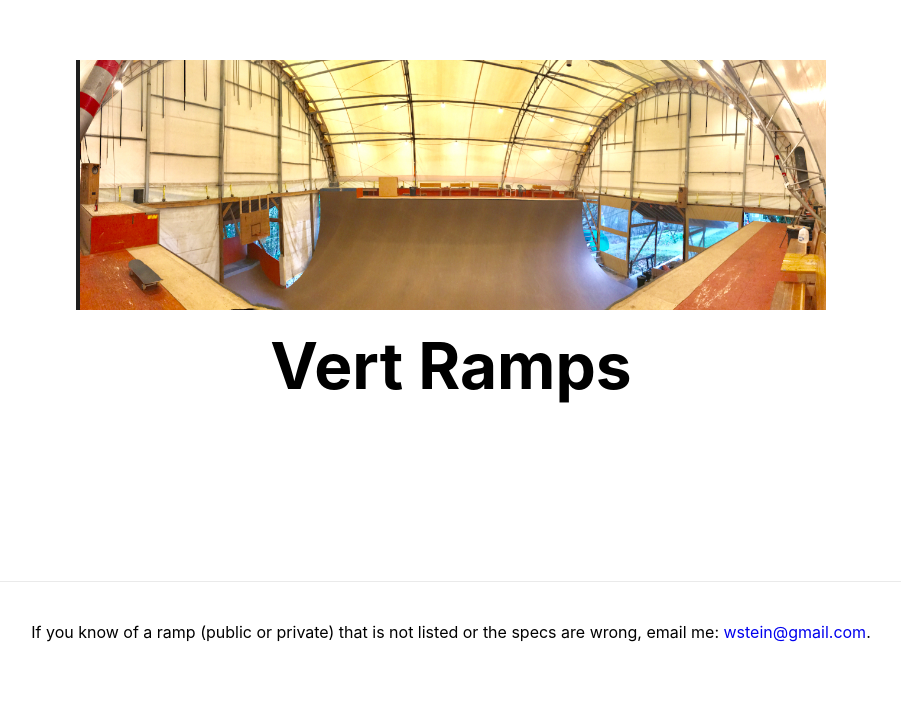
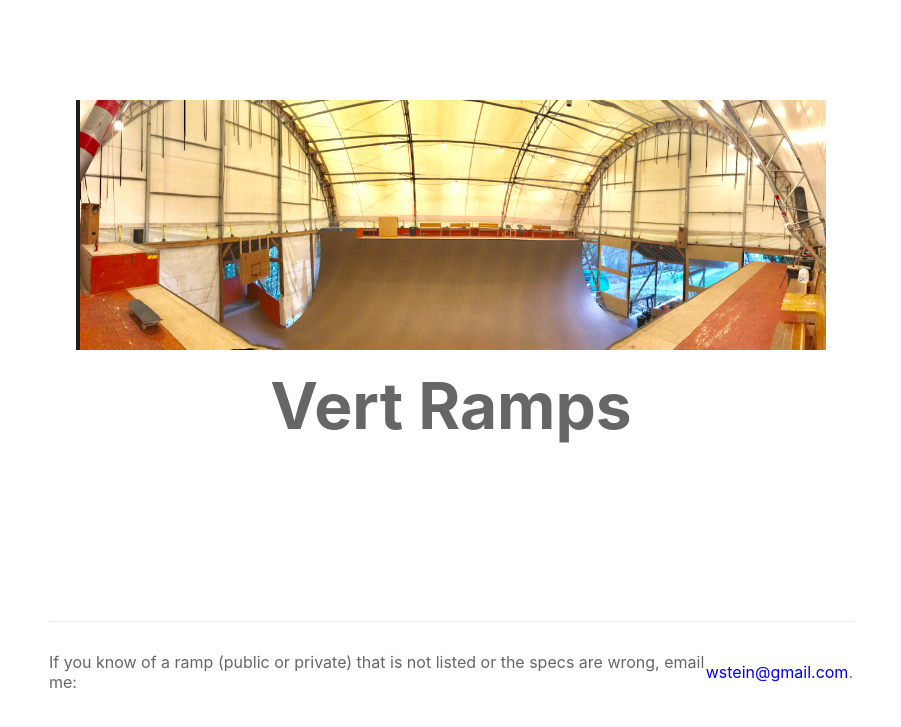
Before and after one commit to williamstein/vertramp-next, a Next.js app: page / in a window 1280 px wide. Shown: the part 119-846 px from the top of the page, without its empty margins (189-1090 px from the left). Before the commit the page ends 800 px from the top, so only its background shows below. Built offline with nearby package versions, Linux system fonts and the light colour scheme.

Commit message:
add mdx support and one sample ramp

```diff
--- a/next.config.js
+++ b/next.config.js
@@ -9,7 +9,11 @@ if (process.env.COCALC_PROJECT_ID) {
   }
 }
 
-module.exports = {
+const withMDX = require("@next/mdx")({
+  extension: /\.md?$/,
+});
+
+module.exports = withMDX({
   basePath,
   env: {
     basePath,
@@ -17,5 +21,5 @@ module.exports = {
   future: {
     webpack5: true,
   },
-  pageExtensions: ["jsx", "js", "ts", "tsx"],
-};
+  pageExtensions: ["md", "mdx", "jsx", "js", "ts", "tsx"],
+});
--- a/package.json
+++ b/package.json
@@ -7,9 +7,12 @@
     "build": "time next build",
     "start": "next start",
     "static": "NEXT_STATIC='yes' time next build && time next export",
-    "next": "BASE_PATH=/next time next build && time next export && rsync -axvH $HOME/vertramp/out/ $HOME/www/next/"
+    "export": "BASE_PATH=/next time next build && time next export && rsync -axvH $HOME/vertramp/out/ $HOME/www/next/"
   },
   "dependencies": {
+    "@mdx-js/loader": "^1.6.22",
+    "@next/mdx": "^10.1.3",
+    "gray-matter": "^4.0.2",
     "next": "10.1.3",
     "react": "17.0.2",
     "react-dom": "17.0.2"
--- a/styles/Home.module.css
+++ b/styles/Home.module.css
@@ -5,6 +5,7 @@
   flex-direction: column;
   justify-content: center;
   align-items: center;
+  color: #666;
 }
 
 .main {
--- a/styles/globals.css
+++ b/styles/globals.css
@@ -1,7 +1,8 @@
 html,
 body {
-  padding: 0;
-  margin: 0;
+  padding: 20px 20px 60px;
+  max-width: 900px;
+  margin: 0 auto;
   font-family: -apple-system, BlinkMacSystemFont, Segoe UI, Roboto, Oxygen,
     Ubuntu, Cantarell, Fira Sans, Droid Sans, Helvetica Neue, sans-serif;
 }
```
Also changed, not shown: pages/ramps/svr.md (added, +12 -0 lines), 1 other file (tests, documents, lock files or other folders).
